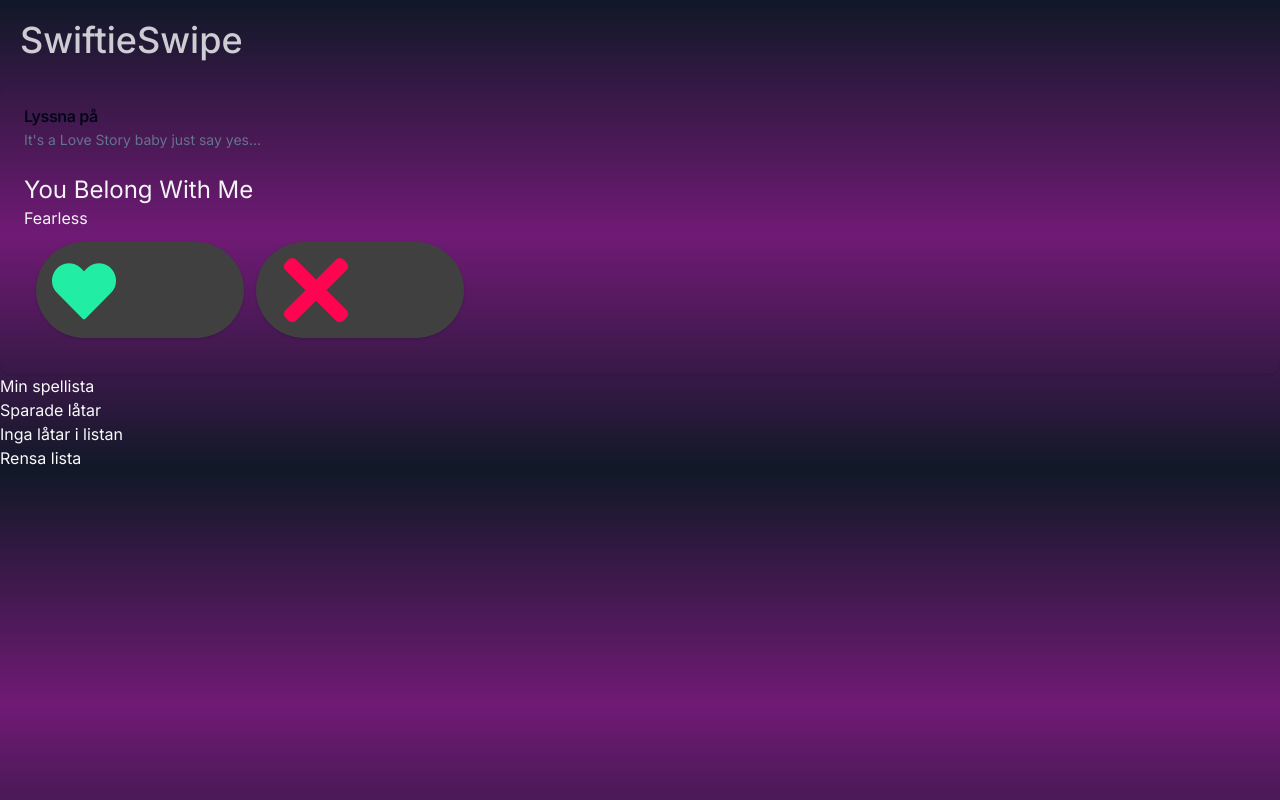
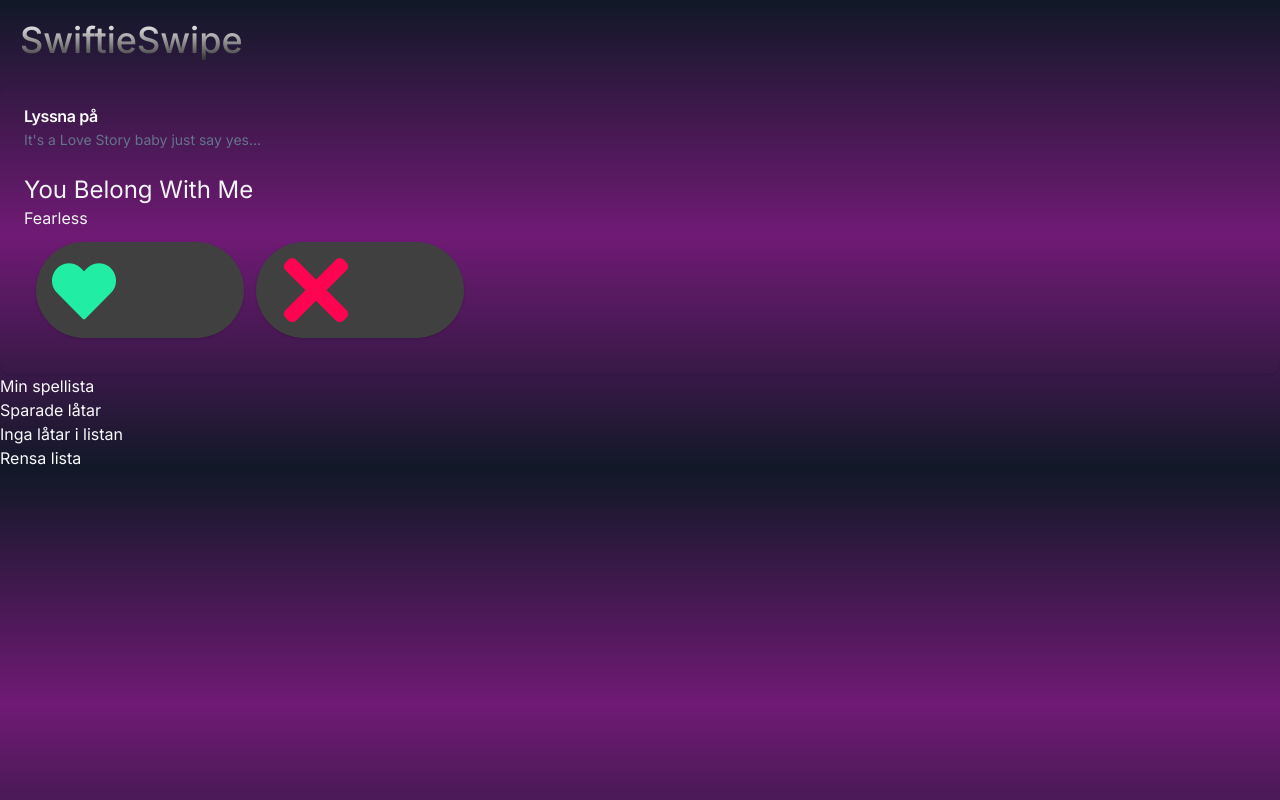
Before and after one commit to MaxHegdal/SwiftieSwipe, a Next.js app in the folder swiftieswipe/: page / in a window 1280 px wide. Built offline with nearby package versions, Linux system fonts and the light colour scheme.

Commit message:
Fixa gradient på SwiftieSwipe

```diff
--- a/swiftieswipe/src/app/components/SongDisplay.js
+++ b/swiftieswipe/src/app/components/SongDisplay.js
@@ -33,8 +33,8 @@
     <div>
       <Card className="bg-transparent border-none">
         <CardHeader>
-          <CardTitle>Lyssna på</CardTitle>
-          <CardDescription>It's a Love Story baby just say yes...</CardDescription>
+        <CardTitle className="text-white">Lyssna på</CardTitle>
+        <CardDescription>It's a Love Story baby just say yes...</CardDescription>
         </CardHeader>
         <CardContent>
           <div className="md:">
--- a/swiftieswipe/src/app/globals.css
+++ b/swiftieswipe/src/app/globals.css
@@ -74,3 +74,9 @@
         @apply bg-background text-foreground;
     }
 }
+
+.text-gradient {
+    background: linear-gradient(to bottom, #ffffff, #333335);
+    -webkit-background-clip: text;
+    -webkit-text-fill-color: transparent;
+}
--- a/swiftieswipe/src/app/page.js
+++ b/swiftieswipe/src/app/page.js
@@ -24,7 +24,7 @@
 
   return (
     <main>
-      <h1 className="text-4xl opacity-80 font-medium mb-6 m-5">SwiftieSwipe</h1>
+      <h1 className="text-gradient text-4xl opacity-100 font-medium mb-6 m-5">SwiftieSwipe</h1>
       <div>
 
         <SongDisplay
```
Lines whose indentation alone changed are shown as unchanged.
